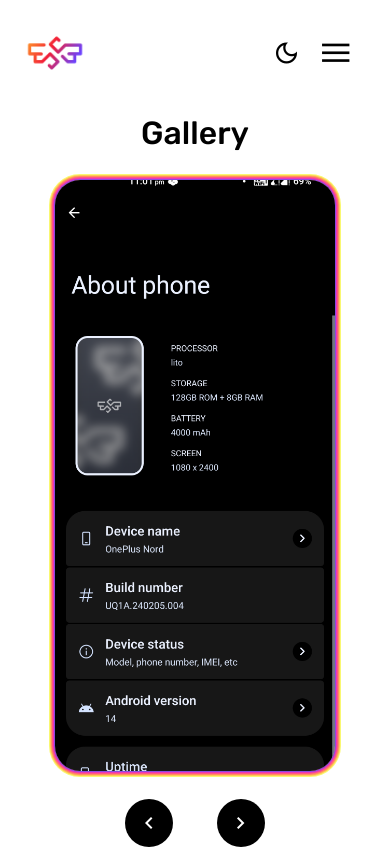
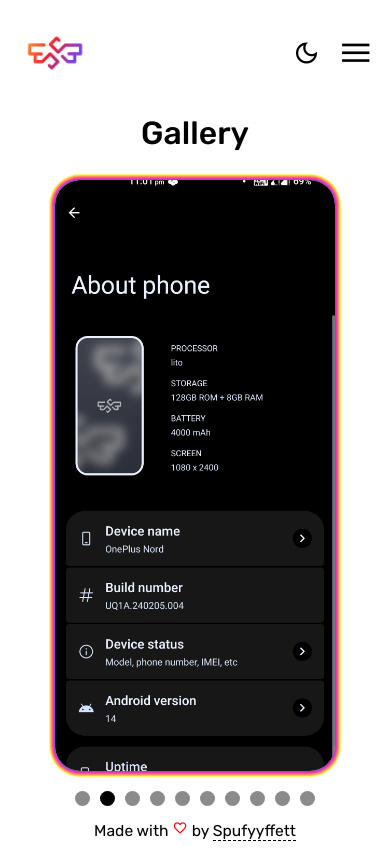
Before and after one commit to Spufyyffett/SuperiorWeb, a plain HTML site: page screenshots.html in a window 390 px wide. Drawn offline with nearby package versions, Linux system fonts and the light colour scheme.

Commit message:
Final Version

```diff
--- a/assets/css/screenshots-styles.css
+++ b/assets/css/screenshots-styles.css
@@ -6,6 +6,7 @@
   --text-color: #000;
   --background: #fff;
   --roleColor: #8c4ade;
+  --gallery-link: rgb(139, 139, 139);
   color-scheme: light dark;
 }
 
@@ -124,7 +125,6 @@ li:hover a::after {
 }
 
 .openMenu {
-  margin: 20px;
   display: none;
   cursor: pointer;
   align-items: center;
@@ -388,8 +388,47 @@ li:hover a::after {
 .right-btn {
   right: -50px;
 }
+
+.gallery-links {
+  flex-direction: row;
+  align-items: center;
+  justify-content: center;
+  gap: 10px;
+  margin: 20px auto 10px auto;
+  display: none;
+}
+
+.gallery-links a {
+  content: "";
+  width: 15px;
+  height: 15px;
+  border-radius: 50%;
+  background-color: var(--gallery-link);
+}
+
+.active {
+  background-color: var(--text-color) !important;
+}
 /* END OF GALLERY */
 /* ---------------------------------------------------------------------- */
+/* CREDITS */
+.credit {
+  text-align: center;
+  font-size: 0.976rem;
+  color: var(--text-color);
+}
+
+.heart {
+  color: red;
+  font-size: 0.976rem;
+}
+
+.link {
+  color: var(--text-color);
+  border-bottom: 1px dashed var(--text-color);
+}
+/* END OF CREDITS */
+/* ------------------------------------------------------------------------ */
 /* RESPONSIVE GALLERY */
 @media (max-width: 1500px) {
   .container {
@@ -436,10 +475,19 @@ li:hover a::after {
   }
   .gallery-wrap {
     padding: 0;
+    border-radius: 25px;
+    scroll-snap-type: x mandatory;
   }
   .item {
     min-width: 280px;
     filter: blur(0px);
+    scroll-snap-align: start;
+  }
+  .gallery-links {
+    display: flex;
+  }
+  .nav-btn {
+    display: none;
   }
 }
 
@@ -447,16 +495,5 @@ li:hover a::after {
   .item {
     background-size: cover;
   }
-
-  .nav-btn {
-    bottom: -100px;
-  }
-
-  .left-btn {
-    left: 25%;
-  }
-  .right-btn {
-    right: 25%;
-  }
 }
 /* END */
--- a/assets/css/styles.css
+++ b/assets/css/styles.css
@@ -125,7 +125,6 @@ li:hover a::after {
 }
 
 .openMenu {
-  margin: 20px;
   display: none;
   cursor: pointer;
   align-items: center;
@@ -341,8 +340,8 @@ li:hover a::after {
   position: fixed;
   bottom: 30px;
   right: 30px;
-  width: 35px;
-  height: 35px;
+  width: 50px;
+  height: 50px;
   border-radius: 50%;
   background: var(--text-color);
   color: var(--background);
--- a/assets/js/main.js
+++ b/assets/js/main.js
@@ -162,6 +162,7 @@ function toLight() {
     role.style.color = textColor;
   }
 }
+document.addEventListener("DOMContentLoaded", toggleTheme);
 /* ------------------------------------------------------------------------------------- */
 // Scroll button
 const scrollToTopBtn = document.getElementsByClassName("goTop")[0];
@@ -228,8 +229,7 @@ document.addEventListener("DOMContentLoaded", function () {
 
 document.addEventListener("DOMContentLoaded", function () {
   const items = document.querySelectorAll(".item");
-  const leftBtn = document.getElementById("leftBtn");
-  const rightBtn = document.getElementById("rightBtn");
+  const links = document.querySelectorAll(".gallery-links a");
 
   let currentIndex = 0;
 
@@ -239,25 +239,43 @@ document.addEventListener("DOMContentLoaded", function () {
     });
   };
 
+  const removeActiveClass = () => {
+    links.forEach((link) => {
+      link.classList.remove("active");
+    });
+  };
+
+  const addActiveClass = (index) => {
+    links[index].classList.add("active");
+  };
+
   // Function to handle item navigation for small screens
-  const navigateItemsSmallScreen = (direction) => {
+  const navigateItemsSmallScreen = () => {
     removeFocusedClass();
+    removeActiveClass();
+    currentIndex = (currentIndex + 1) % items.length;
+    items[currentIndex].focus();
+    addActiveClass(currentIndex);
+  };
 
-    if (direction === "next") {
-      currentIndex = (currentIndex + 1) % items.length;
-    } else {
-      currentIndex = (currentIndex - 1 + items.length) % items.length;
-    }
-
+  const handleLinkClick = (index) => {
+    removeFocusedClass();
+    removeActiveClass();
+    currentIndex = index;
     items[currentIndex].focus();
+    addActiveClass(currentIndex);
   };
 
   if (window.innerWidth <= 700) {
-    leftBtn.addEventListener("click", () => navigateItemsSmallScreen("prev"));
-    rightBtn.addEventListener("click", () => navigateItemsSmallScreen("next"));
-
     setInterval(() => {
-      navigateItemsSmallScreen("next");
+      navigateItemsSmallScreen();
     }, 4000);
   }
+
+  links.forEach((link, index) => {
+    link.addEventListener("click", (event) => {
+      event.preventDefault();
+      handleLinkClick(index);
+    });
+  });
 });
--- a/screenshots.html
+++ b/screenshots.html
@@ -76,22 +76,39 @@
           <span class="material-symbols-outlined"> chevron_left </span>
         </div>
         <div class="gallery-wrap">
-          <div class="item item-1 focused" tabindex="0"></div>
-          <div class="item item-2" tabindex="0"></div>
-          <div class="item item-3" tabindex="0"></div>
-          <div class="item item-4" tabindex="0"></div>
-          <div class="item item-5" tabindex="0"></div>
-          <div class="item item-6" tabindex="0"></div>
-          <div class="item item-7" tabindex="0"></div>
-          <div class="item item-8" tabindex="0"></div>
-          <div class="item item-9" tabindex="0"></div>
-          <div class="item item-10" tabindex="0"></div>
+          <div class="item item-1 focused" tabindex="0" id="item-1"></div>
+          <div class="item item-2" tabindex="0" id="item-2"></div>
+          <div class="item item-3" tabindex="0" id="item-3"></div>
+          <div class="item item-4" tabindex="0" id="item-4"></div>
+          <div class="item item-5" tabindex="0" id="item-5"></div>
+          <div class="item item-6" tabindex="0" id="item-6"></div>
+          <div class="item item-7" tabindex="0" id="item-7"></div>
+          <div class="item item-8" tabindex="0" id="item-8"></div>
+          <div class="item item-9" tabindex="0" id="item-9"></div>
+          <div class="item item-10" tabindex="0" id="item-10"></div>
         </div>
         <div class="nav-btn right-btn" id="rightBtn">
           <span class="material-symbols-outlined"> chevron_right </span>
         </div>
       </div>
-      <!-- GALLERY -->
+      <div class="gallery-links">
+        <a href="#item-1" class="active"></a>
+        <a href="#item-2"></a>
+        <a href="#item-3"></a>
+        <a href="#item-4"></a>
+        <a href="#item-5"></a>
+        <a href="#item-6"></a>
+        <a href="#item-7"></a>
+        <a href="#item-8"></a>
+        <a href="#item-9"></a>
+        <a href="#item-10"></a>
+      </div>
+      <!--END OF GALLERY -->
+      <p class="credit">
+        Made with
+        <span class="material-symbols-outlined heart"> favorite </span> by
+        <a class="link" href="https://t.me/Spufyyffett">Spufyyffett</a>
+      </p>
     </main>
     <script src="assets/js/main.js"></script>
   </body>
```
Also changed, not shown: team.html (+5 -0 lines).
